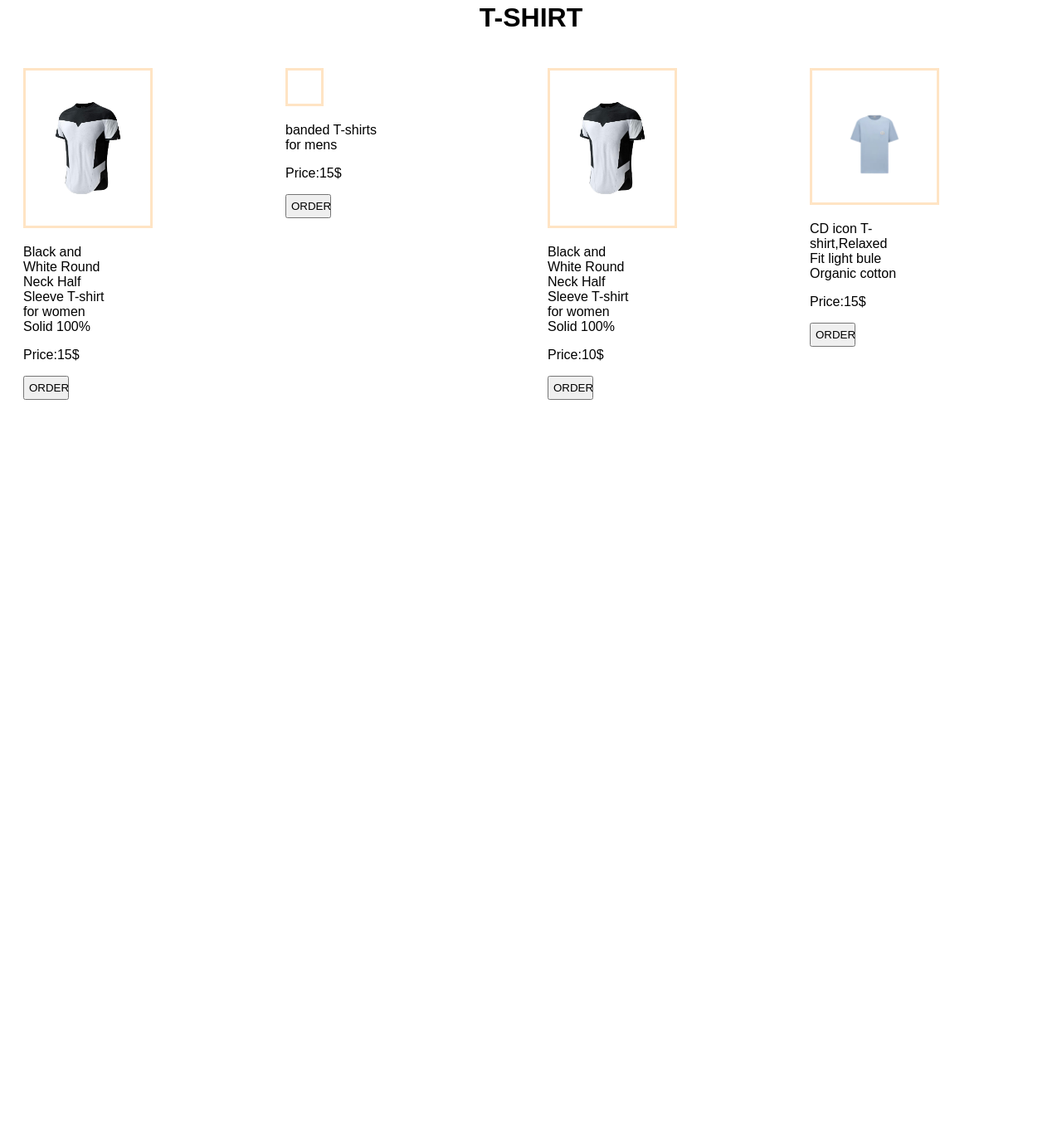
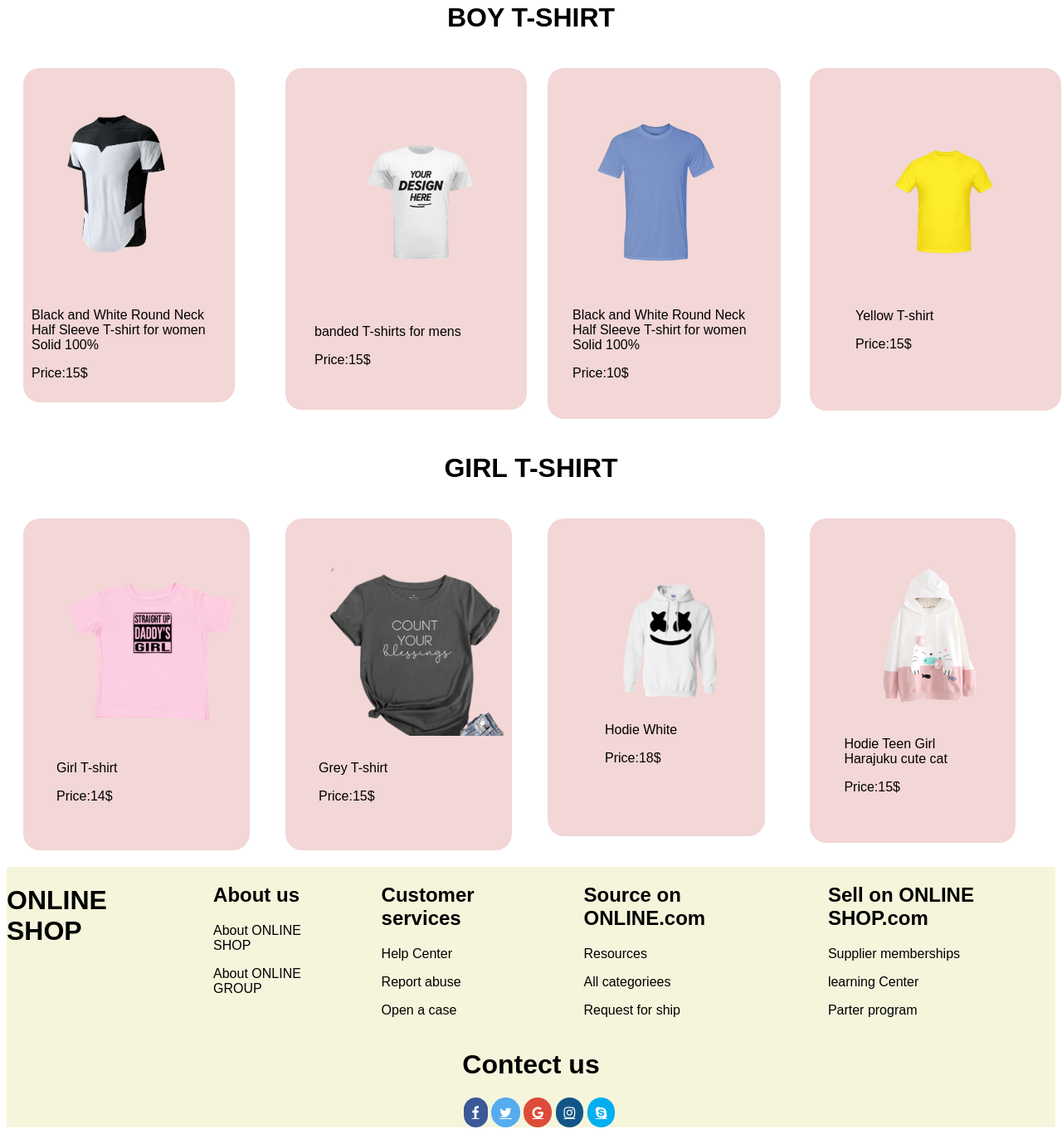
Before and after one commit to linnamuth/linna_muth_Ecommernce_project, a plain HTML site: page project-js/seller/index.html in a window 1280 px wide. Shown: the part 114-1481 px from the top of the page at 83% size. Before the commit the page ends 800 px from the top, so only its background shows below. Drawn offline with Linux system fonts and the light colour scheme.

Commit message:
create image folder

```diff
--- a/project-js/css/style.css
+++ b/project-js/css/style.css
@@ -15,7 +15,7 @@
     display: flex;
 }
 body{
-    background-image: url("../image/bg.jpg");
+    background-image: url("../img/bg.jpg");
     background-size: 85%;
     font-family: sans-serif;
 
--- a/project-js/seller/css/style.css
+++ b/project-js/seller/css/style.css
@@ -28,11 +28,21 @@ input[type="search"]{
     border: none;
 }
 .img{
-    width: 100%;
+    width: 70%;
     padding: 20px;
-    border: solid ;
-    border-color: bisque;
 
+}
+.img1{
+    width: 70%;
+    padding: 50px;
+}
+.img2{
+    width: 70%;
+    padding: 23px;
+}
+.img3{
+    width: 70%;
+    padding: 40px;
 }
 .center{
     justify-content: center;
@@ -44,15 +54,118 @@ input[type="search"]{
     width: 40%;
 
 }
+.pto{
+    width: 30%;
+    padding: 20px;
+}
 button{
     padding: 5px;
     width: 50%;
     cursor: pointer;
 }
 .nav{
-    width: 40%;
+    width: 85%;
+    background-color: rgb(243, 214, 214);
+    border-radius: 20px;
+    padding: 10px;
 
 }
+.nav1{
+    width: 80%;
+    background-color: rgb(243, 214, 214);
+    border-radius: 20px;
+    padding: 35px;
+}
+.nav2{
+    width: 80%;
+    /* border: solid bisque; */
+    padding: 30px;
+    background-color: rgb(243, 214, 214);
+    border-radius: 20px;
+}
+.nav3{
+    width: 70%;
+    /* border: solid bisque; */
+    padding: 55px;
+    background-color: rgb(243, 214, 214);
+    border-radius: 20px;
+}
+
 .top{
     display: flex;
 }
+#img{
+    width: 110%;
+    padding: 10px;
+    /* background-color: blanchedalmond; */
+}
+.nav-l{
+    width: 70%;
+    background-color: rgb(243, 214, 214);
+    border-radius: 20px;
+    padding: 40px;
+}
+.nav-li{
+    width: 45%;
+    background-color: rgb(243, 214, 214);
+    border-radius: 20px;
+    padding: 25%;
+}
+.nav-light{
+    width: 60%;
+    background-color: rgb(243, 214, 214);
+    border-radius: 20px;
+    padding: 15%;
+}
+.nav-img{
+    width: 60%;
+    background-color: rgb(243, 214, 214);
+    border-radius: 20px;
+    padding: 10%;
+}
+.nav-g{
+    display: flex;
+}
+footer{
+    display: flex;
+    gap: 50px;
+}
+.fa-facebook {
+    background: #3B5998;
+    color: white;
+    margin-left: 20px;
+    padding: 10px;
+    border-radius: 30px;
+}
+.fa-twitter {
+    background: #55ACEE;
+    color: white;
+    padding: 10px;
+    border-radius: 30px;
+}
+.fa-google {
+    background: #dd4b39;
+    color: white;
+    padding: 10px;
+    border-radius: 30px;
+}
+.fa-instagram {
+    background: #125688;
+    color: white;
+    padding: 10px;
+    border-radius: 30px;
+}
+
+.fa-skype {
+    background: #00aff0;
+    color: white;
+    padding: 10px;
+    border-radius: 30px;
+}
+.contect{
+    justify-content: center;
+    text-align: center;
+}
+.foo{
+    background-color: beige;
+}
--- a/project-js/seller/index.html
+++ b/project-js/seller/index.html
@@ -6,6 +6,7 @@
     <meta name="viewport" content="width=device-width, initial-scale=1.0">
     <title>SELLER</title>
     <link rel="stylesheet" href="css/style.css">
+    <link rel="stylesheet" href="https://cdnjs.cloudflare.com/ajax/libs/font-awesome/4.7.0/css/font-awesome.min.css">
 </head>
 <body>
     <div class="head">
@@ -22,43 +23,112 @@
             <p class="about">ABOUT</p>
         </div>
     </div>
-    <h1 class="center">T-SHIRT</h1>
+    <h1 class="center">BOY T-SHIRT</h1>
     <div class="top">
         <div class="ptoto">
             <div class="nav">
                 <img class="img" src="image/ima.png" alt="">
                 <p>Black and White Round Neck Half Sleeve T-shirt  for women<br> Solid 100%</p>
                 <p>Price:15$</p>
-                <button>ORDER</button>
+                <!-- <button>ORDER</button> -->
             </div>
         </div>
         <div class="ptoto">
-            <div class="nav">
-                <img class="img" src="image/image2.jpg" alt="">
-                <p>banded T-shirts for mens</p>
+            <div class="nav1">
+                <img class="img1" src="image/image2 .png" alt="">
+                <p >banded T-shirts for mens</p>
                 <p>Price:15$</p>
-                <button>ORDER</button>
+                <!-- <button>ORDER</button> -->
             </div>
         </div>
         <div class="ptoto">
-            <div class="nav">
-                <img class="img" src="image/ima.png" alt="">
-                <p>Black and White Round Neck Half Sleeve T-shirt  for women<br> Solid 100%</p>
+            <div class="nav2">
+                <img class="img2" src="image/image3 .png" alt="">
+                <p>Black and White Round Neck Half Sleeve T-shirt  for women Solid 100%</p>
                 <p>Price:10$</p>
-                <button>ORDER</button>
+                <!-- <button>ORDER</button> -->
             </div>
         </div>
         <div class="ptoto">
-            <div class="nav">
-                <img class="img" src="image/image3.png" alt="">
-                <p>CD icon T-shirt,Relaxed Fit light bule Organic cotton</p>
+            <div class="nav3">
+                <img class="img3" src="image/image4.png"">
+                <p>Yellow T-shirt </p>
                 <p>Price:15$</p>
-                <button>ORDER</button>
+                <!-- <button>ORDER</button> -->
             </div>
         </div>
     </div>
+    <h1 class="center">GIRL T-SHIRT</h1>
+    <div class="nav-g">
+        <div class="pto">
+            <div class="nav-l">
+                <img id="img" src="image/img5.png">
+                <p>Girl T-shirt </p>
+                <p>Price:14$</p>
+                <!-- <button>ORDER</button> -->
+            </div>
+        </div>
+        <div class="pto">
+            <div class="nav-l">
+                <img id="img" src="image/img6.png">
+                <p>Grey T-shirt </p>
+                <p>Price:15$</p>
+                <!-- <button>ORDER</button> -->
+            </div>
+        </div>
+        <div class="pto">
+            <div class="nav-li">
+                <img id="img" src="image/img9 .png">
+                <p>Hodie White </p>
+                <p>Price:18$</p>
+                <!-- <button>ORDER</button> -->
+            </div>
+        </div>
+        <div class="pto">
+            <div class="nav-light">
+                <img id="img" src="image/img8.png">
+                <p>Hodie Teen Girl Harajuku cute cat </p>
+                <p>Price:15$</p>
+                <!-- <button>ORDER</button> -->
+            </div>
+        </div>
 
-
-
+    </div>
+    <div class="foo">
+        <footer>
+            <h1>ONLINE SHOP</h1>
+        <div class="footer1">
+            <h2>About us</h2>
+            <p>About ONLINE SHOP</p>
+            <p>About ONLINE GROUP</p>
+        </div>
+        <div class="footer2">
+            <h2>Customer services</h2>
+            <p>Help Center</p>
+            <p>Report abuse</p>
+            <p>Open a case</p>
+        </div>
+        <div class="footer3">
+            <h2>Source on ONLINE.com</h2>
+            <p>Resources</p>
+            <p>All categoriees</p>
+            <p>Request for ship</p>
+        </div>
+        <div class="footer4">
+            <h2>Sell on ONLINE SHOP.com</h2>
+            <p>Supplier memberships</p>
+            <p>learning Center</p>
+            <p>Parter program</p>
+        </div>
+        </footer>
+        <div class="contect">
+            <h1>Contect us</h1>
+            <a href="#" class="fa fa-facebook"></a>
+            <a href="#" class="fa fa-twitter"></a>
+            <a href="#" class="fa fa-google"></a>
+            <a href="#" class="fa fa-instagram "></a>
+            <a href="#" class="fa fa-skype "></a>
+        </div>
+    </div>
 </body>
 </html>
```
Also changed, not shown: project-js/index.html (+1 -1 lines), project-js/seller/image/image2 .png (added), project-js/seller/image/image2.png (deleted), project-js/seller/image/image3 .png (added), project-js/seller/image/image3.png (deleted), project-js/seller/image/image4.png (added), project-js/seller/image/img5.png (added), project-js/seller/image/img6.png (added), project-js/seller/image/img8.png (added), project-js/seller/image/img9 .png (added).
